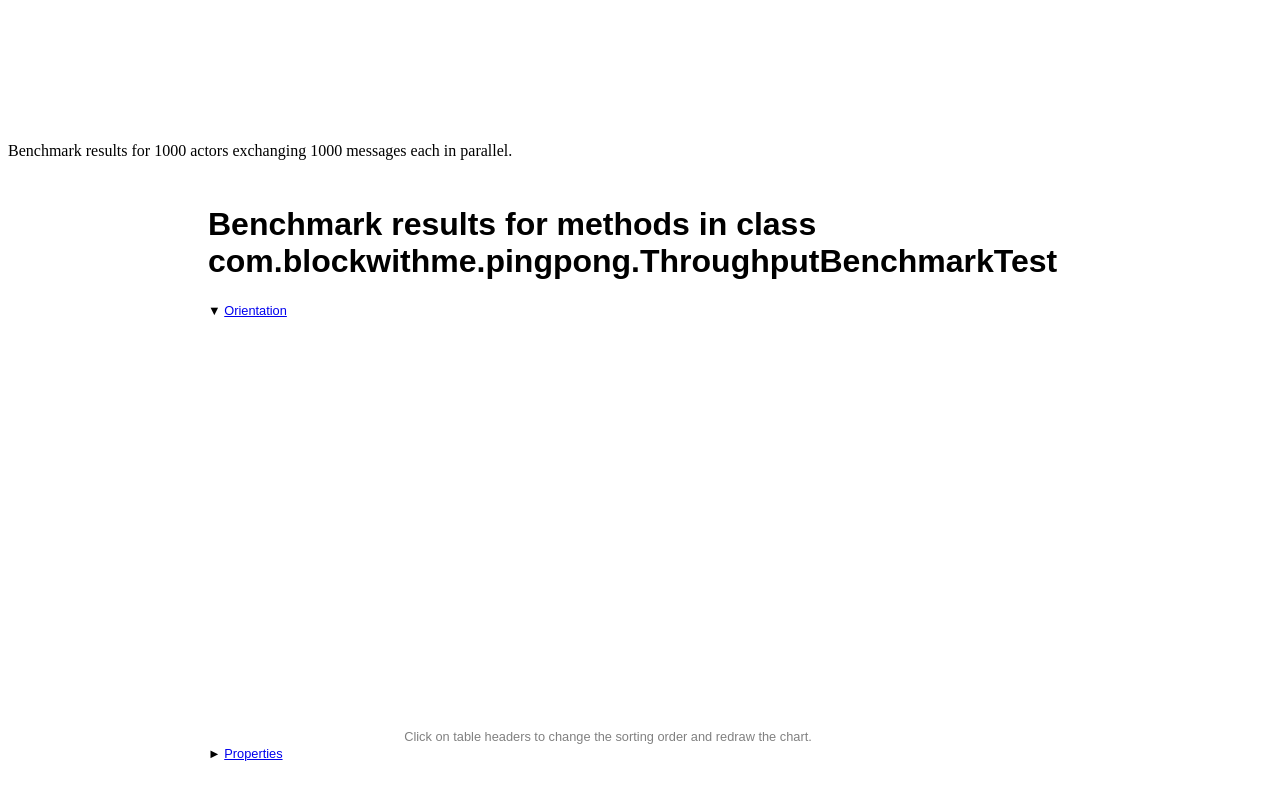
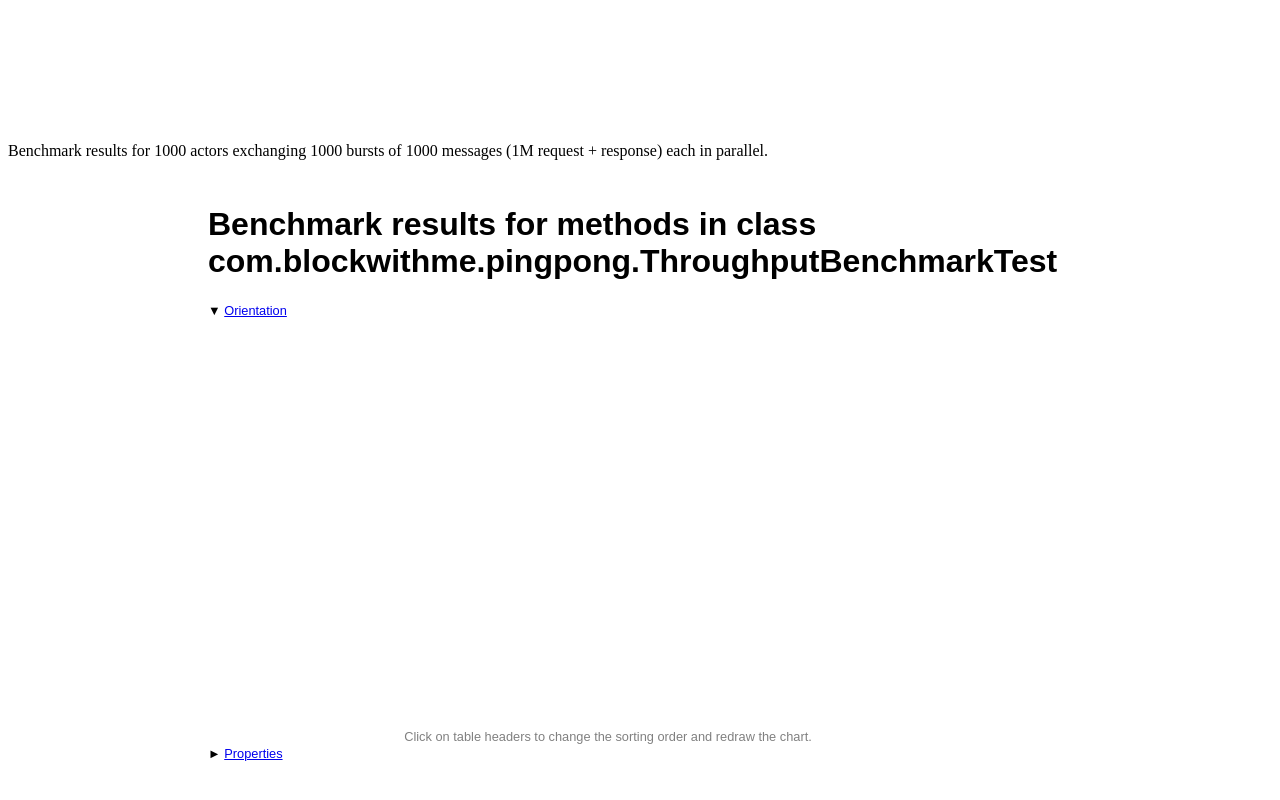
Before and after one commit to kouweizhong/PingPong, a plain HTML site: page beforeBuffering/index.html in a window 1280 px wide. Shown: the part 1982-2782 px from the top of the page. Drawn offline with Linux system fonts and the light colour scheme; a script that the page names is missing.

Commit message:
Fixed wrong info about number of messages.

```diff
--- a/beforeBuffering/index.html
+++ b/beforeBuffering/index.html
@@ -11,7 +11,7 @@
   <p>Benchmark results for 100 million sequential request-reply cycles.</p>
   <iframe frameborder="0" height="1000", width="1200" src="Benchmark100MTest.html"></iframe>
   <br>
-  <p>Benchmark results for 1000 actors exchanging 1000 messages each in parallel.</p>
+  <p>Benchmark results for 1000 actors exchanging 1000 bursts of 1000 messages (1M request + response) each in parallel.</p>
   <iframe frameborder="0" height="1000", width="1200" src="ThroughputBenchmark.html"></iframe>
   </body>
 </html>
```
Also changed, not shown: index.html (+1 -1 lines).
